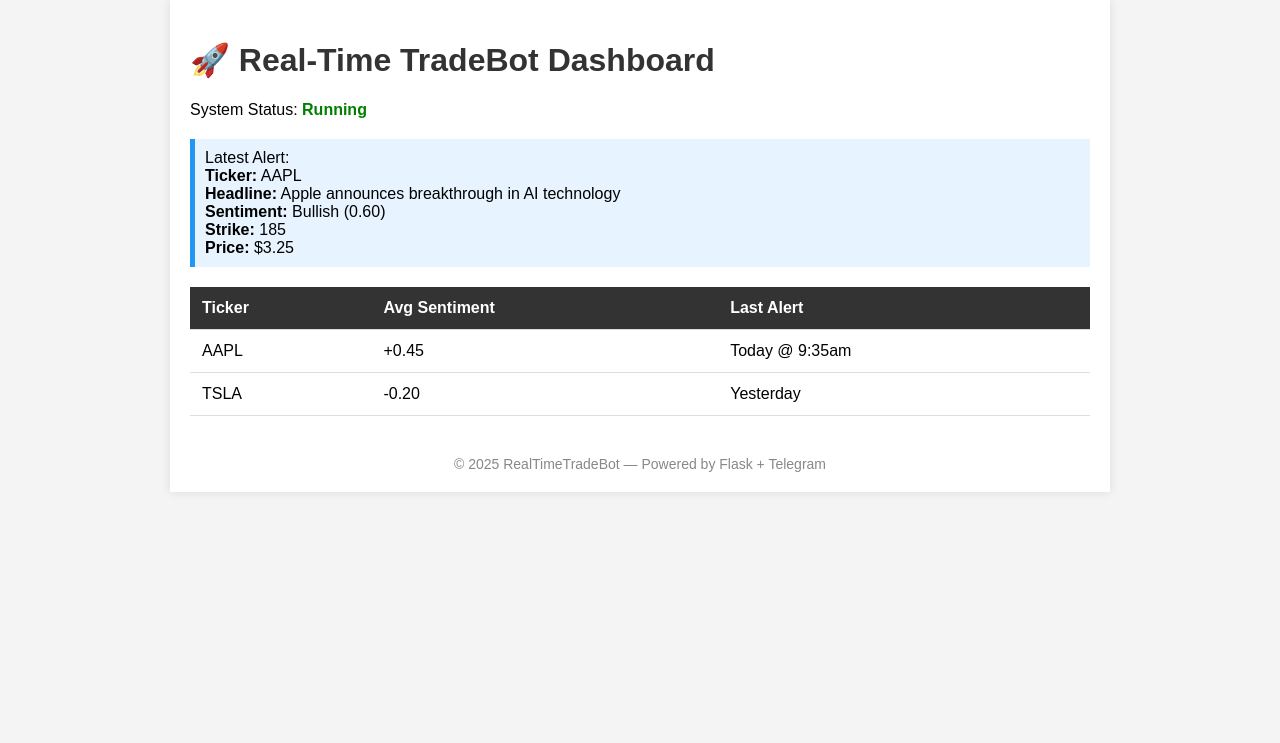
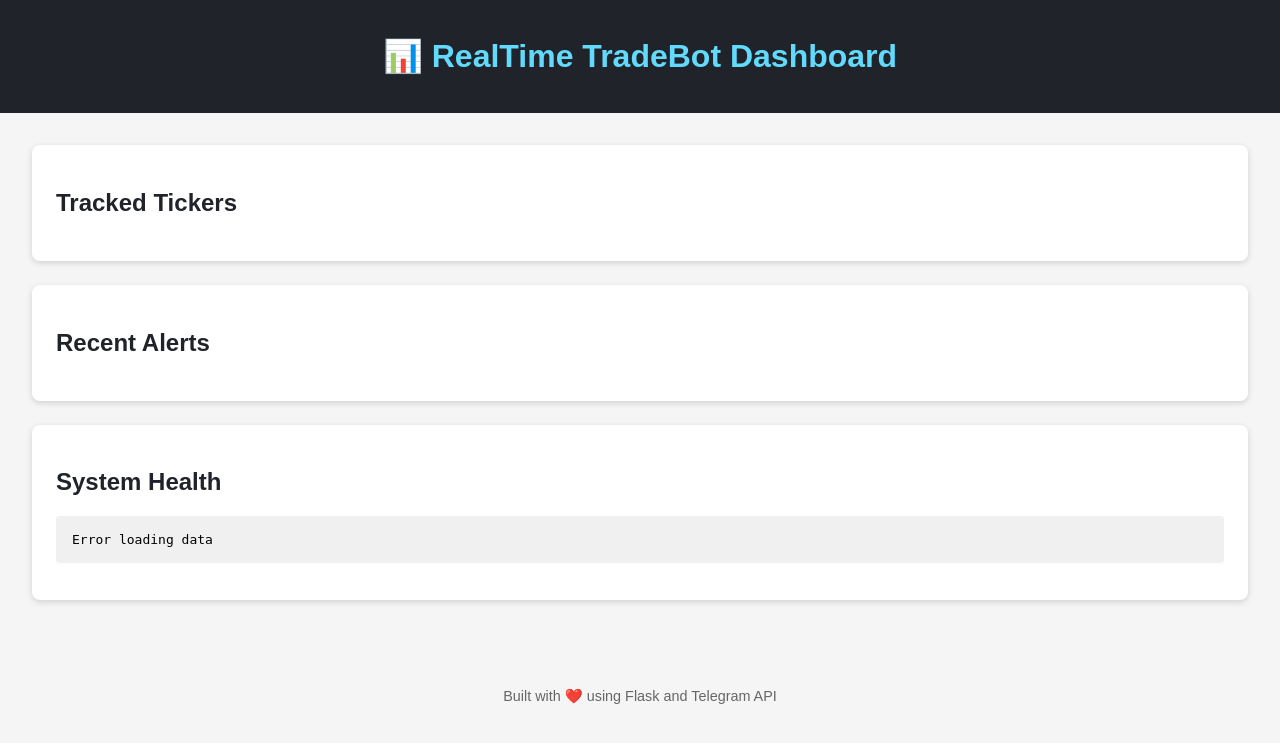
Before and after one commit to ThinkShiftGIT/HourlyAlertSystem, a Flask app: page /dashboard in a window 1280 px wide. Shown: the top 743 px of the page. Run offline with Flask 3, Linux system fonts and the light colour scheme.

Commit message:
Update dashboard.html

```diff
--- a/templates/dashboard.html
+++ b/templates/dashboard.html
@@ -2,57 +2,82 @@
 <html lang="en">
 <head>
     <meta charset="UTF-8">
-  <meta name="viewport" content="width=device-width, initial-scale=1.0">
-  <title>Real-Time Trade Alerts Dashboard</title>
+    <title>RealTime TradeBot Dashboard</title>
+    <meta name="viewport" content="width=device-width, initial-scale=1">
     <style>
-    body { font-family: Arial, sans-serif; background: #f4f4f4; margin: 0; padding: 0; }
-    .container { max-width: 900px; margin: auto; padding: 20px; background: white; box-shadow: 0 0 10px rgba(0,0,0,0.1); }
-    h1 { color: #333; }
-    table { width: 100%; border-collapse: collapse; margin-top: 20px; }
-    th, td { padding: 12px; border-bottom: 1px solid #ddd; text-align: left; }
-    th { background: #333; color: white; }
-    .alert { padding: 10px; margin-top: 20px; background: #e7f3fe; border-left: 5px solid #2196F3; }
-    .footer { text-align: center; margin-top: 40px; color: #888; font-size: 14px; }
+        body { font-family: Arial, sans-serif; background: #f5f5f5; margin: 0; padding: 0; }
+        header { background: #20232a; color: #61dafb; padding: 1rem; text-align: center; }
+        .container { padding: 2rem; }
+        h2 { color: #20232a; }
+        .card {
+            background: white;
+            border-radius: 8px;
+            box-shadow: 0 2px 6px rgba(0,0,0,0.15);
+            margin-bottom: 1.5rem;
+            padding: 1.5rem;
+        }
+        .card pre {
+            background: #f0f0f0;
+            padding: 1rem;
+            border-radius: 4px;
+            overflow-x: auto;
+        }
+        footer {
+            text-align: center;
+            font-size: 0.9rem;
+            color: #666;
+            padding: 2rem 0;
+        }
     </style>
 </head>
 <body>
+    <header>
+        <h1>📊 RealTime TradeBot Dashboard</h1>
+    </header>
     <div class="container">
-    <h1>🚀 Real-Time TradeBot Dashboard</h1>
-    <p>System Status: <strong style="color:green;">Running</strong></p>
-    <div class="alert">
-      Latest Alert:<br>
-      <strong>Ticker:</strong> AAPL<br>
-      <strong>Headline:</strong> Apple announces breakthrough in AI technology<br>
-      <strong>Sentiment:</strong> Bullish (0.60)<br>
-      <strong>Strike:</strong> 185<br>
-      <strong>Price:</strong> $3.25
+        <div class="card">
+            <h2>Tracked Tickers</h2>
+            <div id="tickers"></div>
         </div>
 
-    <table>
-      <thead>
-        <tr>
-          <th>Ticker</th>
-          <th>Avg Sentiment</th>
-          <th>Last Alert</th>
-        </tr>
-      </thead>
-      <tbody>
-        <tr>
-          <td>AAPL</td>
-          <td>+0.45</td>
-          <td>Today @ 9:35am</td>
-        </tr>
-        <tr>
-          <td>TSLA</td>
-          <td>-0.20</td>
-          <td>Yesterday</td>
-        </tr>
-      </tbody>
-    </table>
+        <div class="card">
+            <h2>Recent Alerts</h2>
+            <div id="alerts"></div>
+        </div>
 
-    <div class="footer">
-      &copy; 2025 RealTimeTradeBot &mdash; Powered by Flask + Telegram
+        <div class="card">
+            <h2>System Health</h2>
+            <pre id="health">Loading...</pre>
         </div>
     </div>
+
+    <footer>
+        Built with ❤️ using Flask and Telegram API
+    </footer>
+
+    <script>
+        async function loadData() {
+            try {
+                const tickersRes = await fetch('/telegram/list_tickers');
+                const tickersData = await tickersRes.json();
+                document.getElementById('tickers').innerText = tickersData.result || 'No data';
+
+                const alertsRes = await fetch('/logs/alerts.json');
+                const alertsData = await alertsRes.json();
+                document.getElementById('alerts').innerHTML = alertsData.slice(-5).map(entry => {
+                    return `<div><strong>${entry.timestamp}</strong><br><code>${entry.message}</code></div>`;
+                }).join('<hr>');
+
+                const healthRes = await fetch('/health');
+                const healthData = await healthRes.json();
+                document.getElementById('health').innerText = JSON.stringify(healthData, null, 2);
+            } catch (e) {
+                document.getElementById('health').innerText = 'Error loading data';
+                console.error(e);
+            }
+        }
+
+        loadData();
+    </script>
 </body>
 </html>
```
Lines whose indentation alone changed are shown as unchanged.
